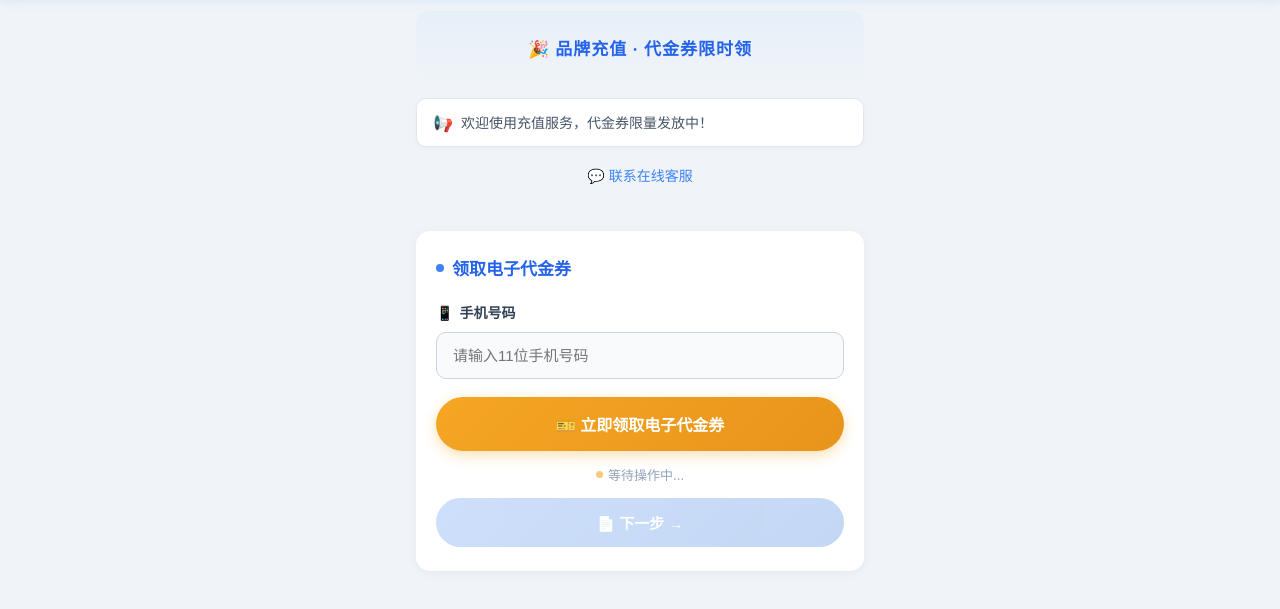
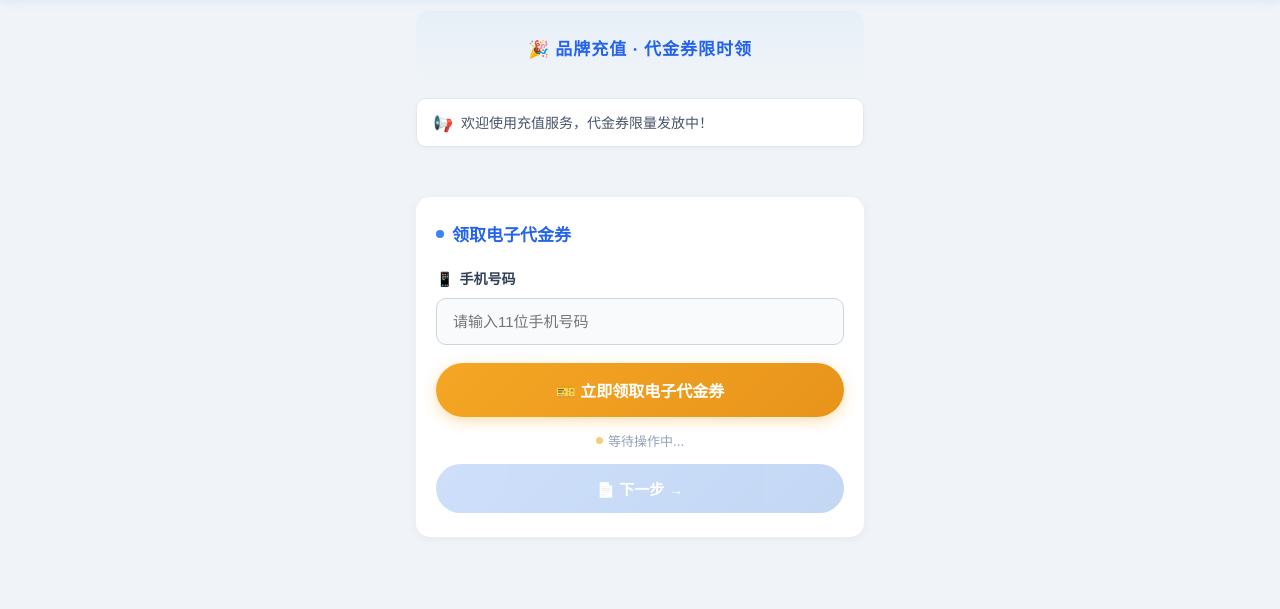
Before and after one commit to FACA168/Neth5, a website: page index.html in a window 1280 px wide. Shown: the part 67-676 px from the top of the page. Drawn offline with Linux system fonts and the light colour scheme; no server answers.

Commit message:
Update index.html

```diff
--- a/index.html
+++ b/index.html
@@ -117,7 +117,7 @@ th{background:#f8fafc;font-weight:600;color:#475569}
     <span>📢</span>
     <span class="notice-text" id="announcementText">欢迎使用充值服务，代金券限量发放中！</span>
   </div>
-  <div class="cs-bar"><a id="csLinkResult" href="#">💬 联系在线客服</a></div>
+  <div class="cs-bar" style="display:none"><a id="csLinkResult" href="#">💬 联系在线客服</a></div>
 </div>
 
 <!-- ========== 首页：领券 ========== -->
```
